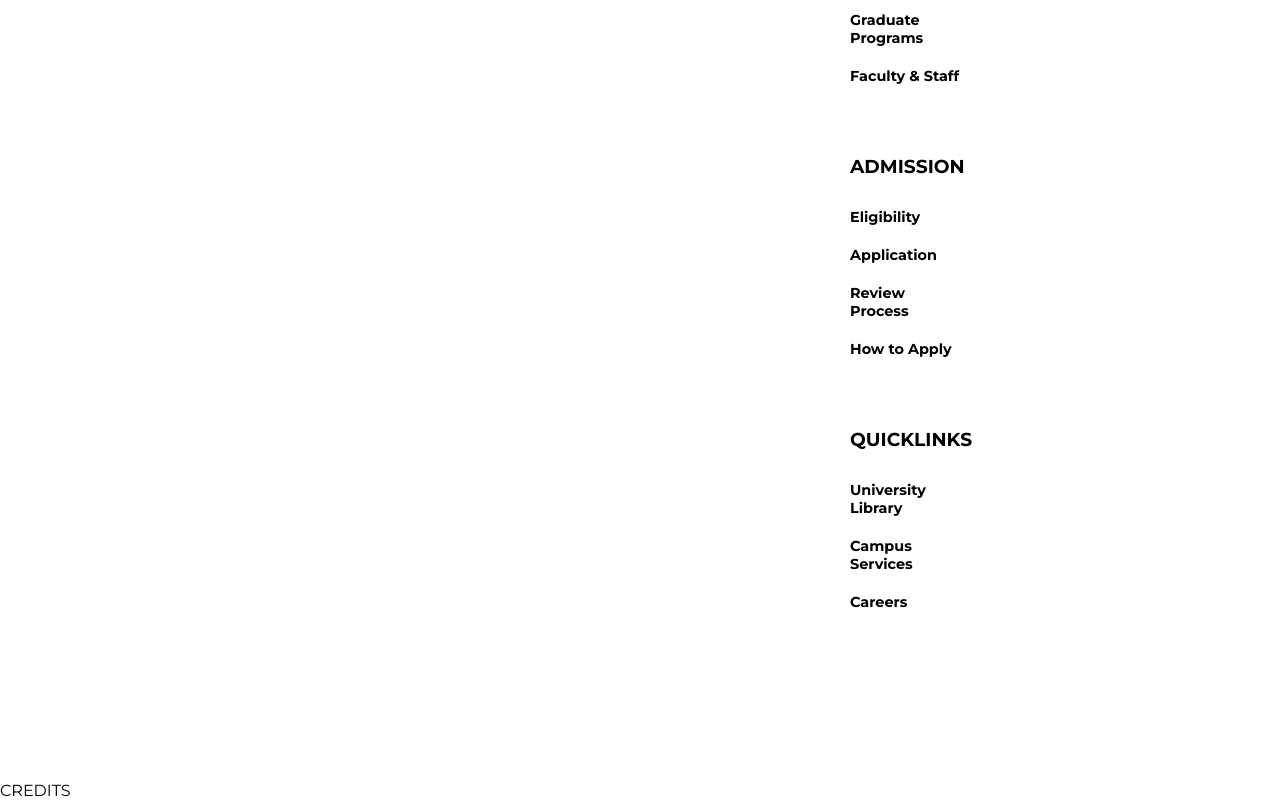
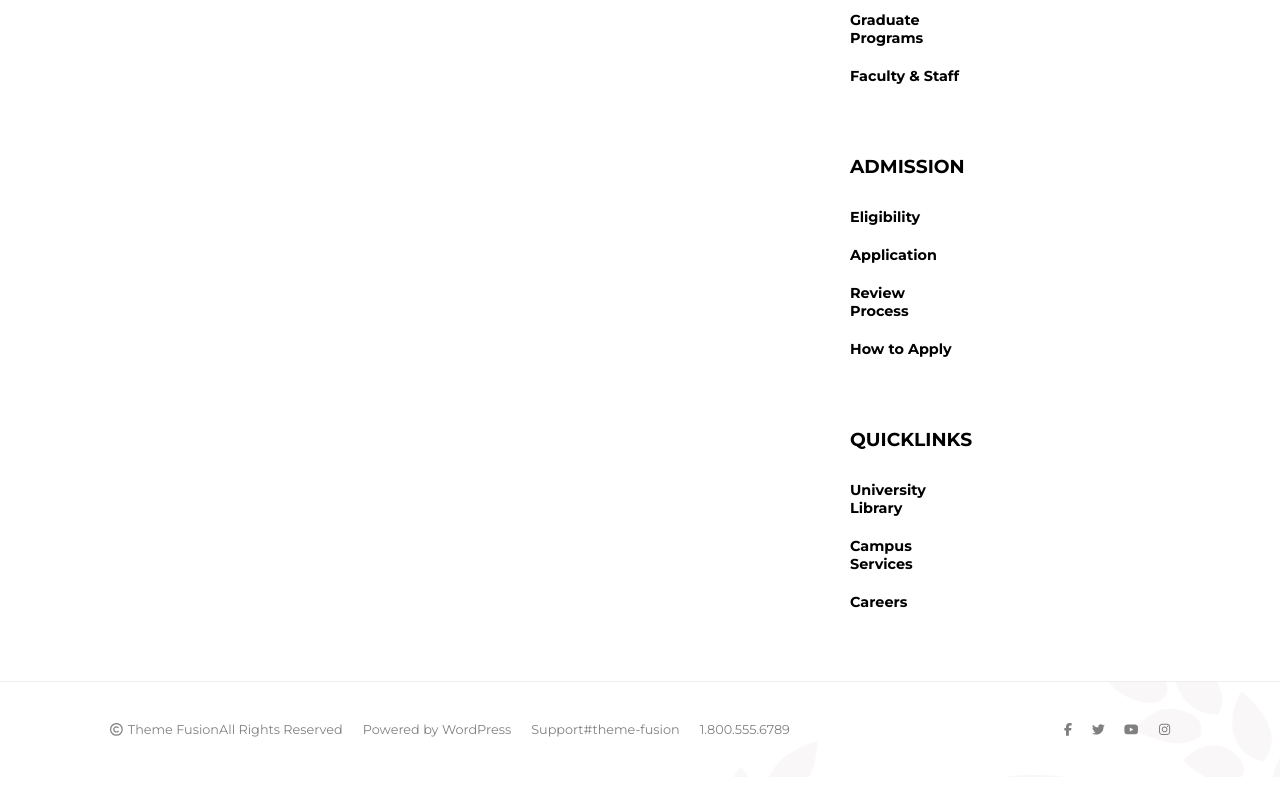
Before and after one commit to yurididomenico/proj-html-vuejs, a Vue app: page / in a window 1280 px wide. Shown: the part 5402-6202 px from the top of the page. After the commit the page ends 6179 px from the top, so only its background shows below. Built offline with nearby package versions, Linux system fonts and the light colour scheme.

Commit message:
CreditsSite: Struttura e Compilazione

```diff
--- a/src/components/AboutUs.vue
+++ b/src/components/AboutUs.vue
@@ -141,7 +141,8 @@ export default {
 <style scoped lang="scss">
 footer
 {
-  padding: 100px;
+  padding: 100px 100px 0;
+  border-bottom: 1px solid rgb(237, 237, 237);
 
 
   .dinamiche
--- a/src/components/ComponenteFooter.vue
+++ b/src/components/ComponenteFooter.vue
@@ -1,8 +1,8 @@
 <template>
-  <main>
+  <footer>
     <AboutUs/>
     <CreditsSite/>
-  </main>
+  </footer>
 </template>
 
 <script>
@@ -21,5 +21,9 @@ export default {
 
 <!-- Add "scoped" attribute to limit CSS to this component only -->
 <style scoped lang="scss">
-
+footer
+{
+  background-image: url('../assets/img/university_ft_bg.png');
+  background-size: cover;
+}
 </style>
--- a/src/components/CreditsSite.vue
+++ b/src/components/CreditsSite.vue
@@ -1,6 +1,37 @@
 <template>
   <footer>
-    CREDITS
+    <div class="f-mode f-justify-between f-align-center">
+
+      <ul class="f-mode">
+        <li>
+          <font-awesome-icon icon="fa-regular fa-copyright" class="iconaCopyright"/>
+          <span>Theme Fusion</span>
+          <span>All Rights Reserved</span>
+        </li>
+
+        <li>
+          <span>Powered by WordPress</span>
+        </li>
+
+        <li>
+          <span>Support#theme-fusion</span>
+        </li>
+
+        <li>
+          <span>1.800.555.6789</span>
+        </li>
+      </ul>
+
+
+
+      <!-- Lista social navbar -->
+      <ul class="f-mode f-align-center iconeSocial">
+        <li><font-awesome-icon icon="fa-brands fa-facebook-f" /></li>
+        <li><font-awesome-icon icon="fa-brands fa-twitter" /></li>
+        <li><font-awesome-icon icon="fa-brands fa-youtube" /></li>
+        <li><font-awesome-icon icon="fa-brands fa-instagram" /></li>
+      </ul>
+    </div>
   </footer>
 </template>
 
@@ -12,5 +43,26 @@ export default {
 
 <!-- Add "scoped" attribute to limit CSS to this component only -->
 <style scoped lang="scss">
+footer
+{
+  padding: 40px 100px;
 
+  div
+  {
+    ul
+    {
+      li
+      {
+        margin: 0 10px;
+        font-size: 0.8rem;
+        color: grey;
+
+        .iconaCopyright
+        {
+          margin-right: 5px;
+        }
+      }
+    }
+  }
+}
 </style>
--- a/src/main.js
+++ b/src/main.js
@@ -9,7 +9,7 @@ import { faPhoneFlip, faEnvelope, faGraduationCap, faBuildingColumns,
          faPlus, faChevronRight, faComments, faHouseChimney
         } from '@fortawesome/free-solid-svg-icons'
 
-import { faEnvelope as faEnvelopeRegular, faClock } from '@fortawesome/free-regular-svg-icons'
+import { faEnvelope as faEnvelopeRegular, faClock, faCopyright } from '@fortawesome/free-regular-svg-icons'
 
 
 
@@ -21,7 +21,7 @@ library.add(
   faPhoneFlip, faEnvelope, faGraduationCap, faBuildingColumns,
   faPlay, faSignal, faGear, faMaximize, faGlobe, faAddressBook,
   faPlus, faChevronRight, faComments, faHouseChimney, faEnvelopeRegular,
-  faClock,
+  faClock, faCopyright,
   faFacebookF, faTwitter, faYoutube, faInstagram
 )
 /* add font awesome icon component */
```
